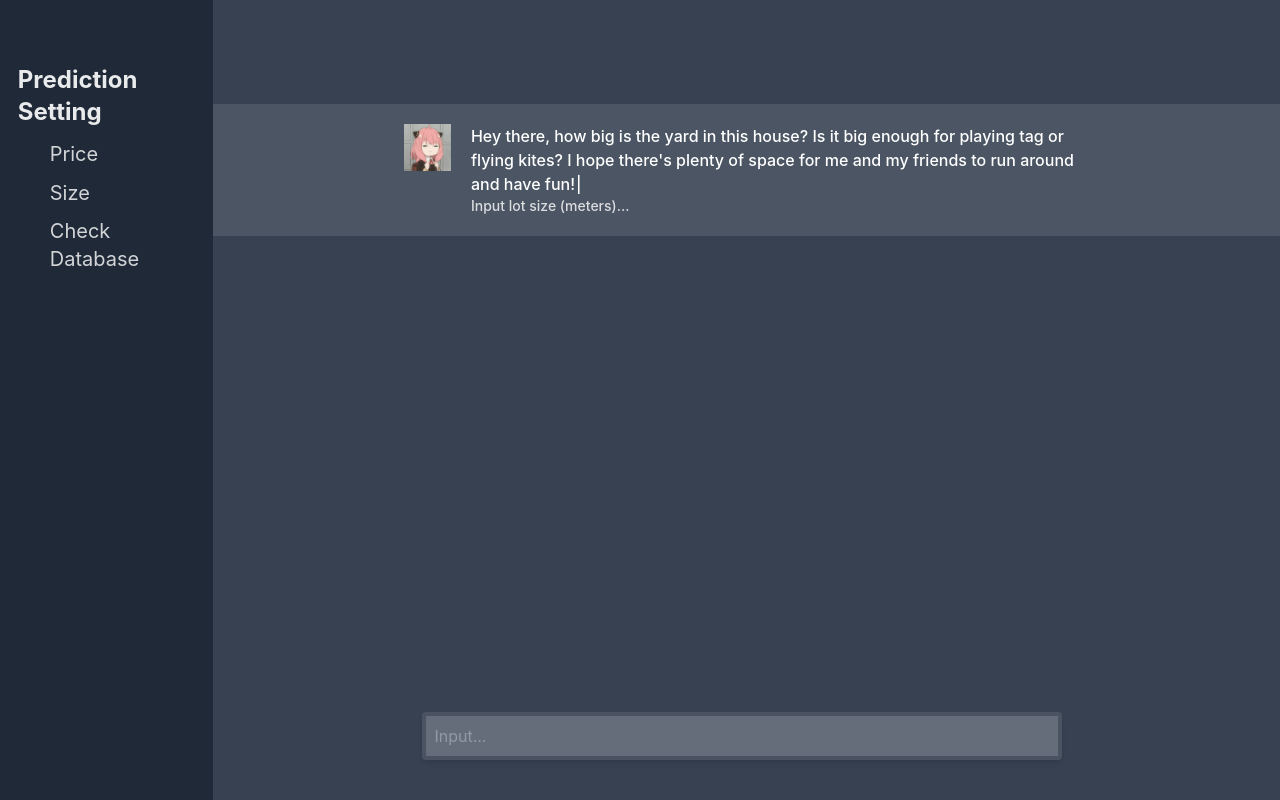
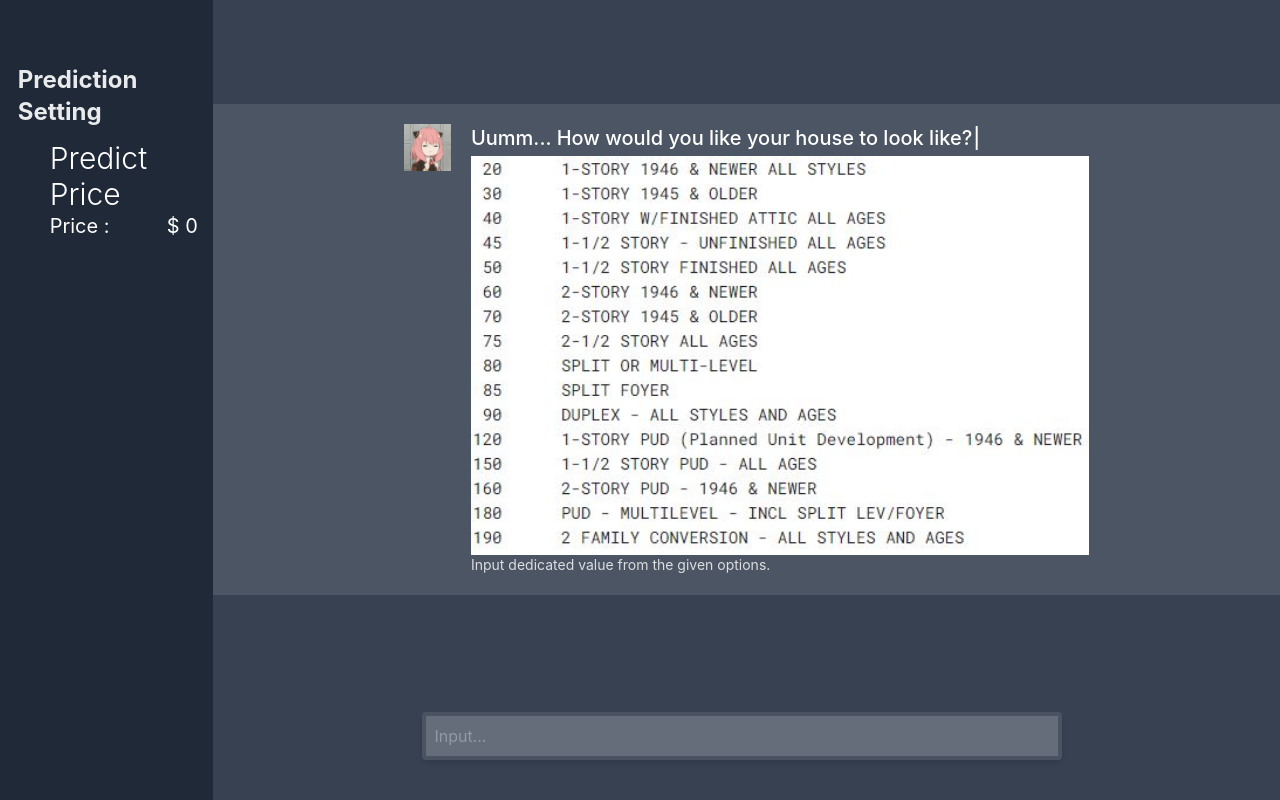
Before and after one commit to OriginalCube/House-Prediction, a React (Create React App) app: page / in a window 1280 px wide. Built offline with nearby package versions, Linux system fonts and the light colour scheme.

Commit message:
Prices Prediction

```diff
--- a/src/Main.jsx
+++ b/src/Main.jsx
@@ -2,19 +2,13 @@ import React from "react";
 import Options from "./Options";
 
 const Main = () => {
-  const DataCategory = ["Price", "Size", "Check Database"];
   const [id, setId] = React.useState(0);
+  const [price, setPrice] = React.useState(0);
 
   const onChangeId = (ev) => {
     setId(ev);
     console.log(ev);
   };
-
-  const CategoryText = (ev) => (
-    <div className="text-xl opacity-80 h-full w-full">
-      <p onClick={() => onChangeId(ev.id)}>{ev.name}</p>{" "}
-    </div>
-  );
 
   return (
     <div className="h-full w-full">
@@ -23,19 +17,20 @@ const Main = () => {
           <div className="h-1/2 w-5/6 m-auto mt-16">
             <p className="text-2xl font-bold opacity-90">Prediction Setting</p>
             <div className="relative top-3 left-8 h-1/3 w-5/6 flex flex-col">
-              {DataCategory.map((e, index) => (
-                <CategoryText
-                  key={index}
-                  name={e}
-                  id={index}
-                  onChangeId={onChangeId}
-                />
-              ))}
+              <div className="">
+                <p className="text-3xl font-light">Predict Price</p>
+                <div className="text-xl font-normal flex">
+                  <p className="w-full">Price :</p>
+                  <p className="w-full text-right">
+                    $ {price.toString().substring(0, 6)}
+                  </p>
+                </div>
+              </div>
             </div>
           </div>
         </div>
         <div className="h-full w-5/6 bg-gray-700">
-          <Options />
+          <Options setPrice={setPrice} />
         </div>
       </div>
     </div>
--- a/src/Options.jsx
+++ b/src/Options.jsx
@@ -2,7 +2,8 @@ import React from "react";
 import Requirement from "./Requirement.json";
 import Typewriter from "typewriter-effect";
 
-const Options = () => {
+const Options = (props) => {
+  const mainScroll = React.useRef();
   const [id, setId] = React.useState(1);
   const [history, setHistory] = React.useState([]);
   const [textData, setTextData] = React.useState("");
@@ -14,6 +15,33 @@ const Options = () => {
     setHistory([...history]);
     setTextData("");
   };
+
+  const PricePrediction = (e) => {
+    let total = 0;
+    total =
+      -156.447 * e[0] +
+      0.9884 * e[1] +
+      27813.9149 * [2] +
+      3241.3418 * e[3] +
+      291.5121 * e[4] +
+      188.8234 * e[5] +
+      4780.9532 * e[6] +
+      10219.6727 * e[7] +
+      5794.3604 * e[8] +
+      46.2344 * e[9] -
+      1064930.6952;
+    return total;
+  };
+
+  React.useEffect(() => {
+    if (history.length === 11) {
+      props.setPrice(PricePrediction(history));
+    }
+  }, [history]);
+
+  React.useEffect(() => {
+    mainScroll.current.scrollTop = mainScroll.current.scrollHeight;
+  }, [id]);
 
   const AnyaInput = (ev) => (
     <div className="h-auto w-full">
@@ -28,6 +56,7 @@ const Options = () => {
           </div>
           <div style={{ width: "93%" }} className="h-full font-medium">
             {id - 1 === ev.index && textData.length === 0 ? (
+              <div className="text-xl mb-1">
                 <Typewriter
                   options={{
                     strings: `${ev.question}`,
@@ -36,10 +65,16 @@ const Options = () => {
                     loop: false,
                   }}
                 />
+              </div>
             ) : (
-              <p>{ev.question}</p>
+              <p className="text-xl mb-1">{ev.question}</p>
             )}
-            <p className="text-sm opacity-80">{ev.label}</p>
+            {ev.image ? (
+              <div className="h-auto w-full">
+                <img className="h-auto w-full" src={ev.image} alt="" />
+              </div>
+            ) : null}
+            <p className="text-sm opacity-80 font-normal">{ev.label}</p>
           </div>
         </div>
       </div>
@@ -54,7 +89,7 @@ const Options = () => {
               />
             </div>
             <div style={{ width: "93%" }} className="h-full">
-              <p className="mt-5 font-lightbold">{history[ev.index]}</p>
+              <p className="mt-5 font-medium">{history[ev.index]}</p>
             </div>
           </div>
         </div>
@@ -64,11 +99,15 @@ const Options = () => {
 
   return (
     <div className="h-full w-full">
-      <div className="h-5/6 overflow-hidden mt-10 pt-16 m-auto flex flex-col overflow-y-auto">
-        {Requirement["Block"].slice(0, id).map((e, index) => (
+      <div
+        ref={mainScroll}
+        className="h-5/6 overflow-hidden mt-10 pt-16 m-auto flex flex-col overflow-y-auto"
+      >
+        {Requirement["Price"].slice(0, id).map((e, index) => (
           <AnyaInput
             index={index}
             key={index}
+            image={e.img}
             question={e.question}
             label={e.label}
           />
--- a/src/Requirement.json
+++ b/src/Requirement.json
@@ -1,12 +1,59 @@
 {
-  "Block": [
+  "Price": [
     {
-      "question": "Hey there, how big is the yard in this house? Is it big enough for playing tag or flying kites? I hope there's plenty of space for me and my friends to run around and have fun!",
-      "label": "Input lot size (meters)..."
+      "question": "Uumm... How would you like your house to look like?",
+      "img": "./assets/reference/subclass.jpg",
+      "label": "Input dedicated value from the given options."
     },
     {
-      "question": "Hey there, how big is the actual size of the home? Is it possible to play hide in seek in it?",
+      "question": "What would be the size of your lot size then?",
+      "img": "",
       "label": "Input house lot size (meters)..."
+    },
+    {
+      "question": "What would be the overall quality you'll want your house in?",
+      "img": "./assets/reference/overqual.jpg",
+      "label": "Input dedicated value from the given options..."
+    },
+    {
+      "question": "What would be the overall condition you'll want your house in?",
+      "img": "./assets/reference/overqual.jpg",
+      "label": "Input dedicated value from the given options."
+    },
+    {
+      "question": "What year do you consider a house to be in your preference?",
+      "img": "",
+      "label": "Input the year that you expect the house to be created. (1872 - 2010)"
+    },
+    {
+      "question": "Based from the previous question how recent do you expect the house to be renovated?",
+      "img": "",
+      "label": "Input the year that you expect the house to be renovated in. (1950 - 2010)"
+    },
+    {
+      "question": "Do you want central air in your house?",
+      "img": "",
+      "label": "Input 1 if yes and 0 if no"
+    },
+    {
+      "question": "Input number of bathrooms located on top of the basement or ground floor.",
+      "img": "",
+      "label": "Input only 0 - 3."
+    },
+    {
+      "question": "Input number of total of rooms that you want located on top of the basement or ground floor.",
+      "img": "",
+      "label": "Input only 2 - 14."
+    },
+    {
+      "question": "Input garage car capacity",
+      "img": "",
+      "label": "Input only 0 - 4."
+    },
+    {
+      "question": "Size of garage in square feet",
+      "img": "",
+      "label": "Input expected square feet size."
     }
   ]
 }
```
Also changed, not shown: public/assets/reference/overqual.JPG (added), public/assets/reference/subclass.JPG (added). Lines whose indentation alone changed are shown as unchanged.
